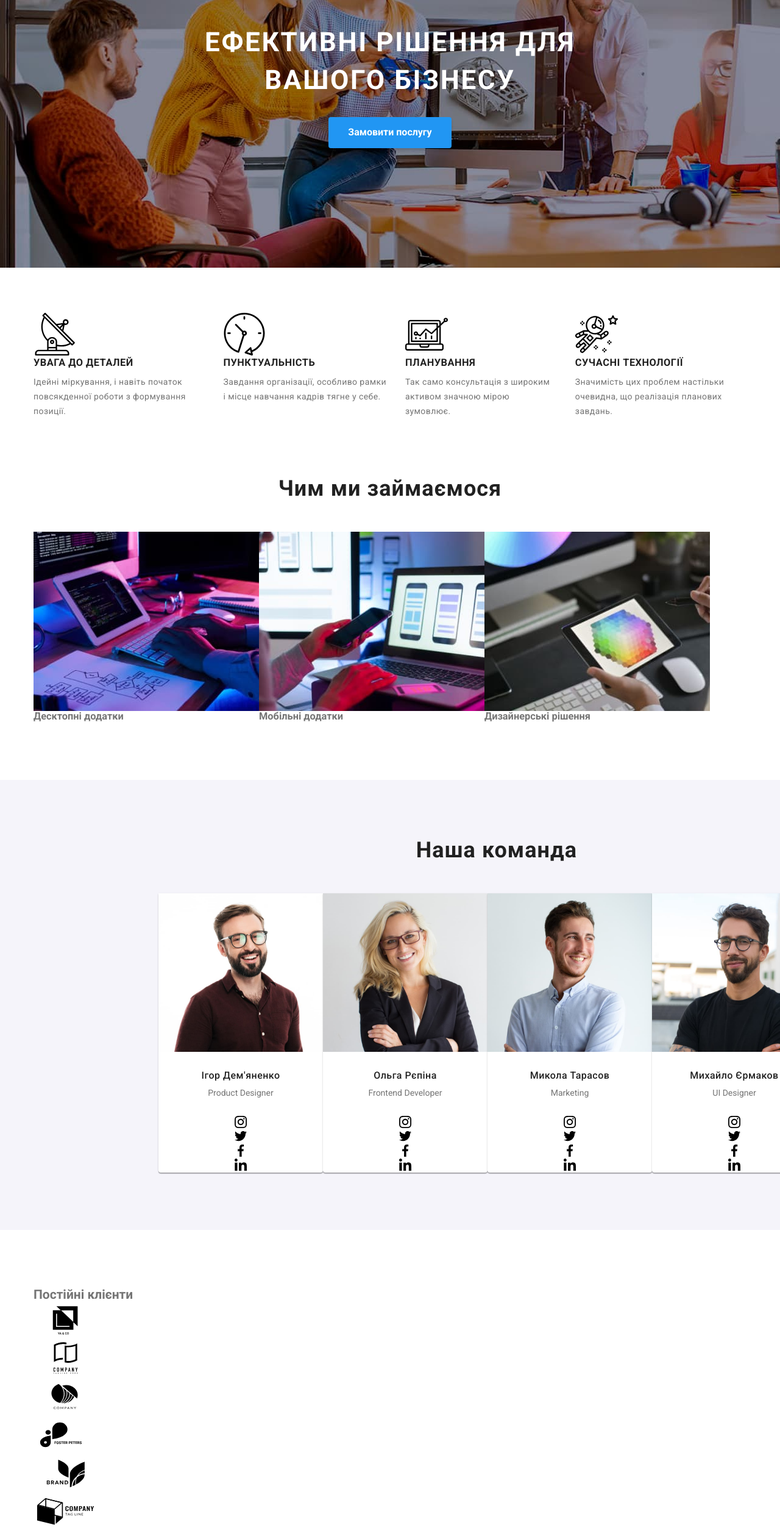
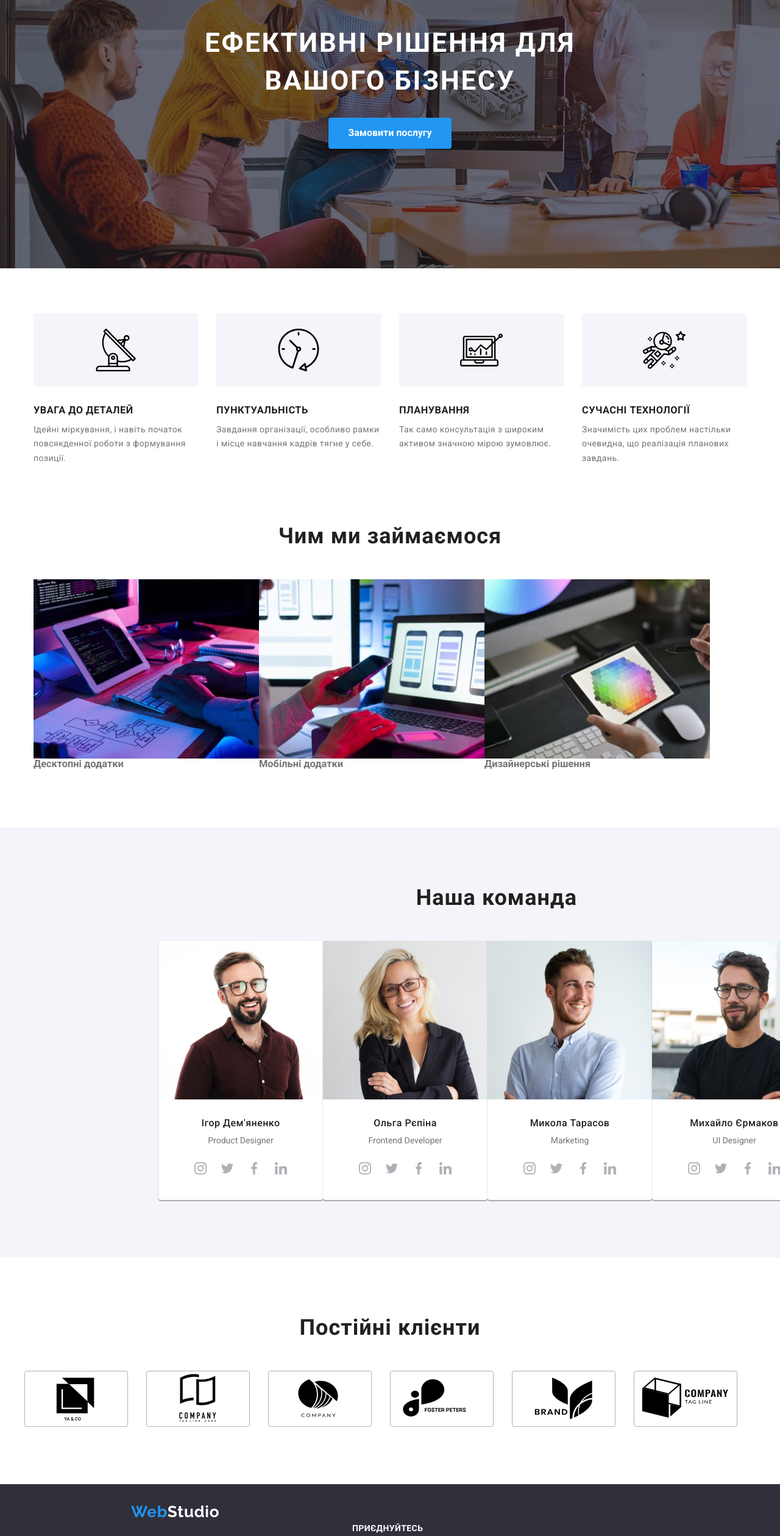
Before and after one commit to Hostiyk-Andrii/goit-markup-hw-01, a plain HTML site: page index.html in a window 1280 px wide. Shown: the part 240-2759 px from the top of the page at 61% size. Drawn offline with nearby package versions, Linux system fonts and the light colour scheme.

Commit message:
Add files via upload

```diff
--- a/css/style.css
+++ b/css/style.css
@@ -17,6 +17,8 @@ body {
   color: var(--primary-text-color);
   font-family: "Roboto", sans-serif;
   font-size: 14px;
+  padding-top: 80px;
+
 }
 
 /* Скидання стилів */
@@ -56,8 +58,14 @@ p{
 }
 /* Голова */
 .header{
+  position: fixed;
+  top: 0;
+  left: 0;
+ width: 100%;
+ min-height: 80px;
   padding-top: 24px;
   padding-bottom: 24px;
+  background-color: var(--bg-color);
 }
 .header-container{
   display: flex;
@@ -154,8 +162,12 @@ margin: 0;
 
 .section-hero {
   padding-top: 200px;
-  background-image: url(../images/hero.jpg);
-  background-repeat: no-repeat;
+
+  background-image:linear-gradient(
+    rgba(47, 48, 58, 0.4),
+    rgba(47, 48, 58, 0.4)),
+     url(../images/hero.jpg);
+  background-color: #C4C4C4;
   background-size: cover;
   height: 600px;
   text-align: center;
@@ -223,6 +235,18 @@ margin: 0;
 .about-list .item:not(:last-child){
   margin-right: 30px;
 }
+.container-ico{
+  display: flex;
+  justify-content: center;
+  align-items: center;
+  width: 270px;
+  height: 120px;
+  background-color:  #F5F4FA;
+  border: 1px solid  #F5F4FA ;
+  border-radius: 4px;
+  margin-bottom: 30px;
+}
+
 
 /* <!-- Чим ми займаємося --> */
 .section-work .title {
@@ -297,7 +321,58 @@ border-radius: 0px 0px 4px 4px;
 
 .section-team .text-title {
   color: var(--primary-text-color);
-  padding-bottom: 30px;
+  padding-bottom: 16px;
+}
+.social-list{
+  display: flex;
+  justify-content: center;
+  padding-bottom:  30px;
+}
+
+.social-link{
+  display: flex;
+  justify-content: center;
+  align-items: center;
+  width: 44px;
+  height: 44px;
+  background-color: var(--bg-color);
+  border-radius: 50%;
+  fill: #AFB1B8;
+}
+.social-link:hover{
+  background-color: var(--link-bt-color);
+  fill: var(--bg-color);
+}
+/* <!-- customers Постійні клієнти --> */
+.section-customers{
+  height: 372px;
+}
+.customer-list{
+  display: flex;
+  justify-content: center;
+  align-items: center;
+}
+.title{
+margin-bottom: 50px;
+font-weight: 700;
+font-size: 36px;
+line-height: 1.17;
+text-align: center;
+letter-spacing: 0.03em;
+color:var(--link-text-color)
+}
+.client-ico{
+  width: 170px;
+  height: 92px;
+  border: 1px solid #AFB1B8;
+  border-radius: 4px;
+  margin-right: 30px;
+  cursor: pointer;
+}
+.client-ico:hover{
+  fill: var(--link-bt-color);
+  border-color: var(--link-bt-color);
+
 }
 
 /* footer */
@@ -334,6 +409,34 @@ border-radius: 0px 0px 4px 4px;
 .address .list .link:hover,
 address .list .link:focus {
   color: var(--link-bt-color);
+}
+
+.footer .social-link{
+  background: rgba(255, 255, 255, 0.1);
+  fill: var(--bg-color);
+  margin-right: 10px;
+}
+.footer .social-link:hover{
+  background: var(--link-bt-color);
+
+}
+.footer{
+  display: flex;
+}
+
+
+.social{
+ padding-top: 42px;
+  margin-left: 156px;
+}
+.social h3{
+  margin-bottom: 20px;
+  text-transform: uppercase;
+  color: var(--bg-color);
+  font-weight: 700;
+  font-size: 14px;
+  line-height: 1.14px;
+  letter-spacing: 0.03em;
 }
 
 /* Портфоліо */
```
